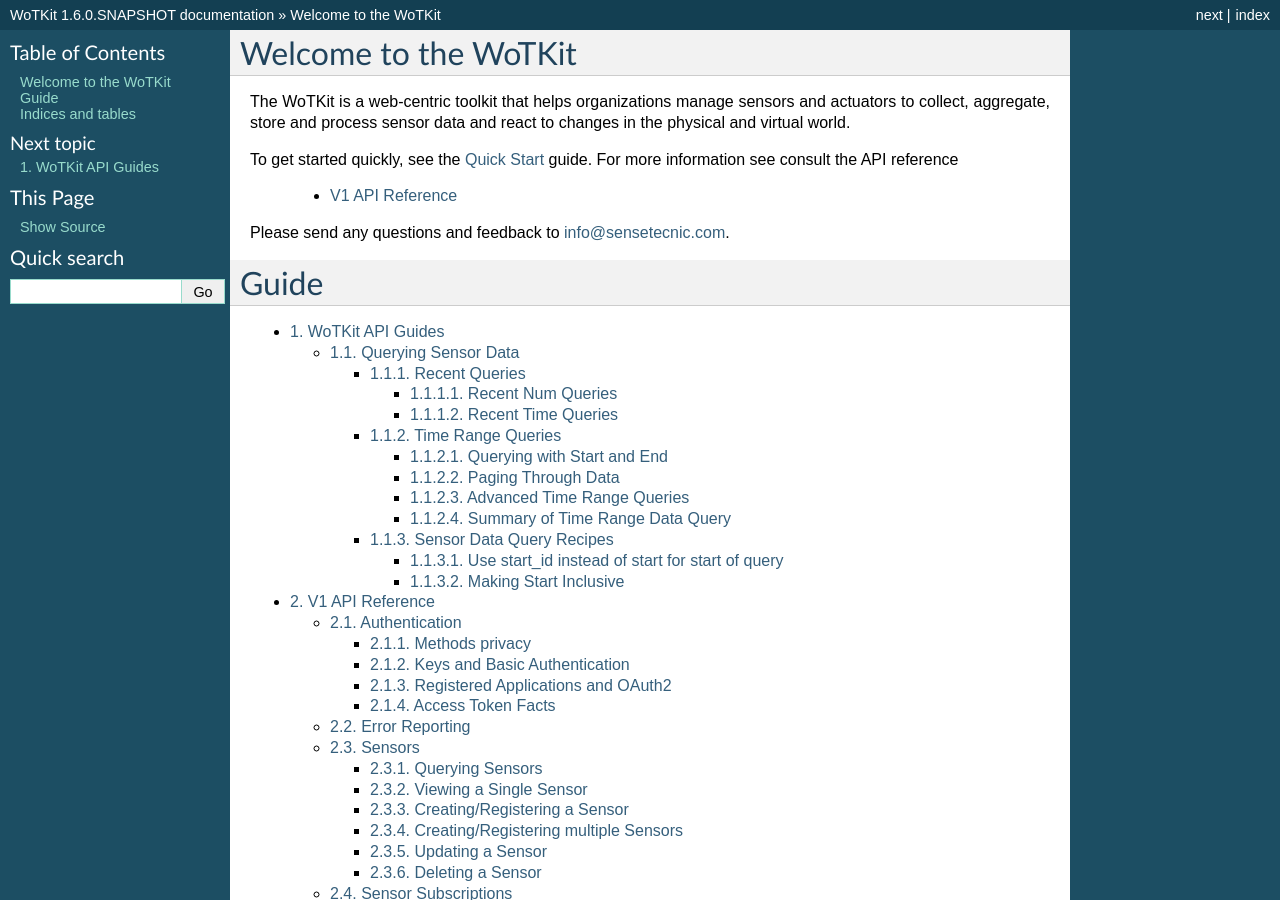
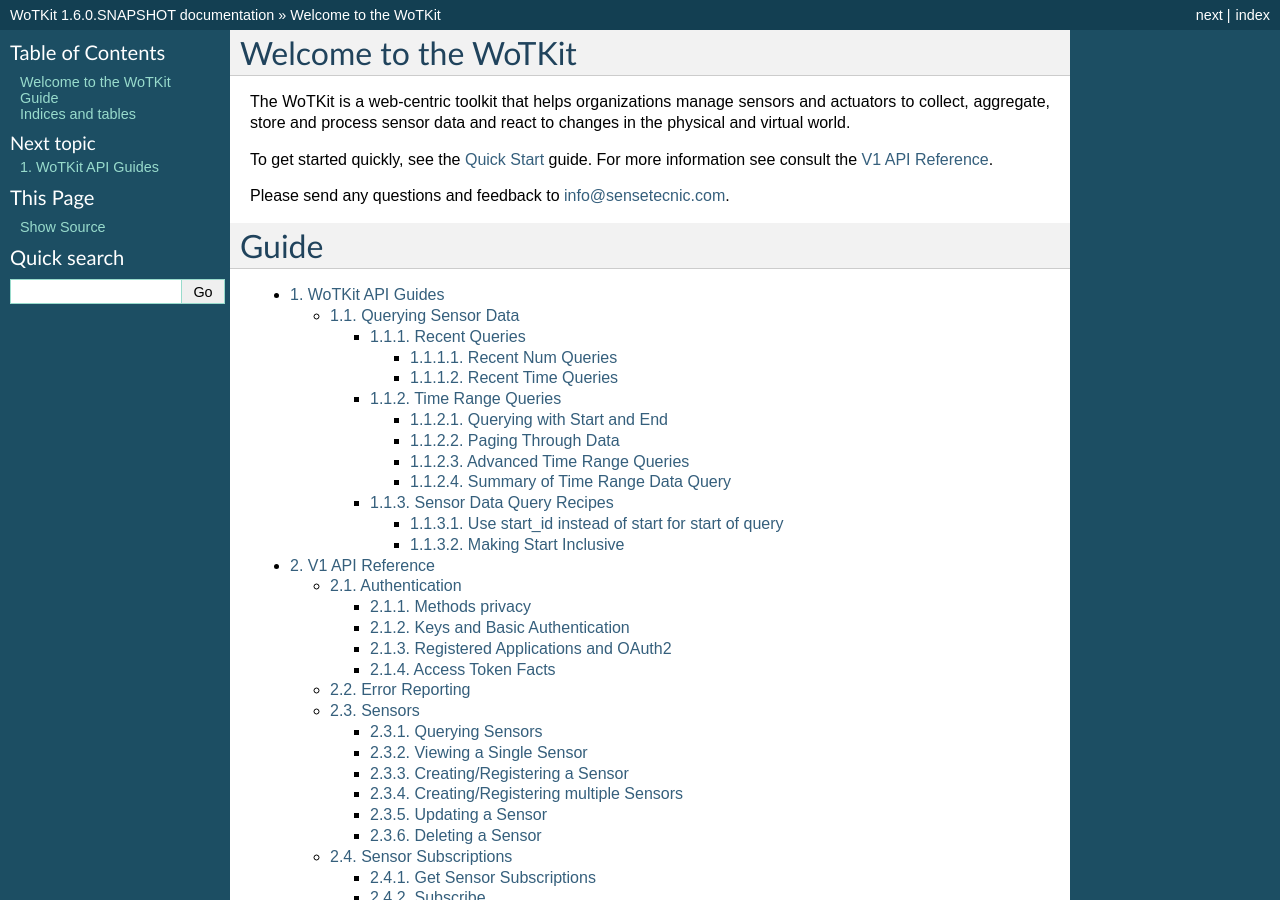
Before and after one commit to SenseTecnic/wotkit-docs, a Sphinx documentation site: the page built from source/index.rst, in a window 1280 px wide and 900 px high. Built offline with Sphinx 7.4.7, drawn with Linux system fonts in a browser that asks for light colours; formulas are drawn with MathJax 3.

Commit message:
Update index.rst

```diff
--- a/source/index.rst
+++ b/source/index.rst
@@ -8,9 +8,7 @@
 
 The WoTKit is a web-centric toolkit that helps organizations manage sensors and actuators to collect, aggregate, store and process sensor data and react to changes in the physical and virtual world.
 
-To get started quickly, see the :ref:`Quick Start <quickstart>` guide.  For more information see consult the API reference
-
-    * :doc:`api_v1/index`
+To get started quickly, see the :ref:`Quick Start <quickstart>` guide.  For more information see consult the :doc:`api_v1/index`.
 
 Please send any questions and feedback to info@sensetecnic.com.
 
```
